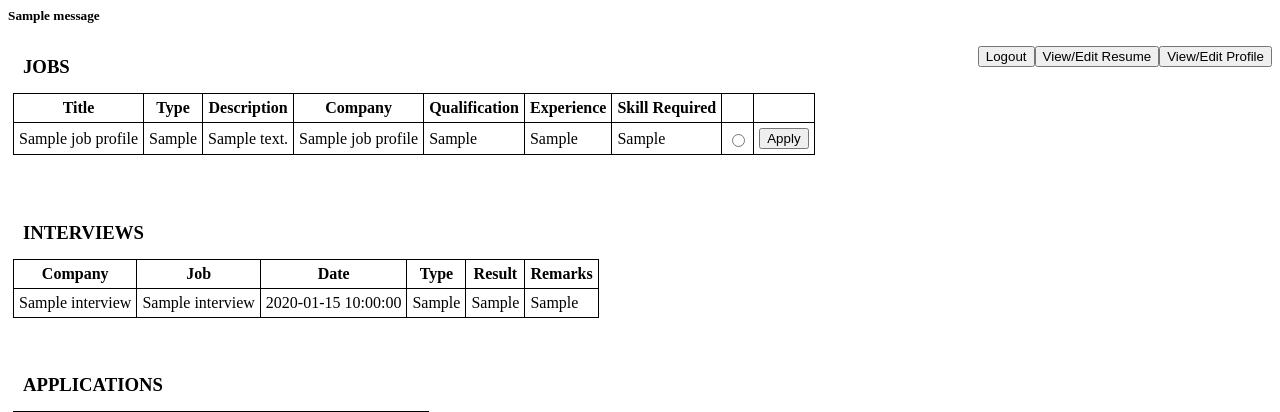
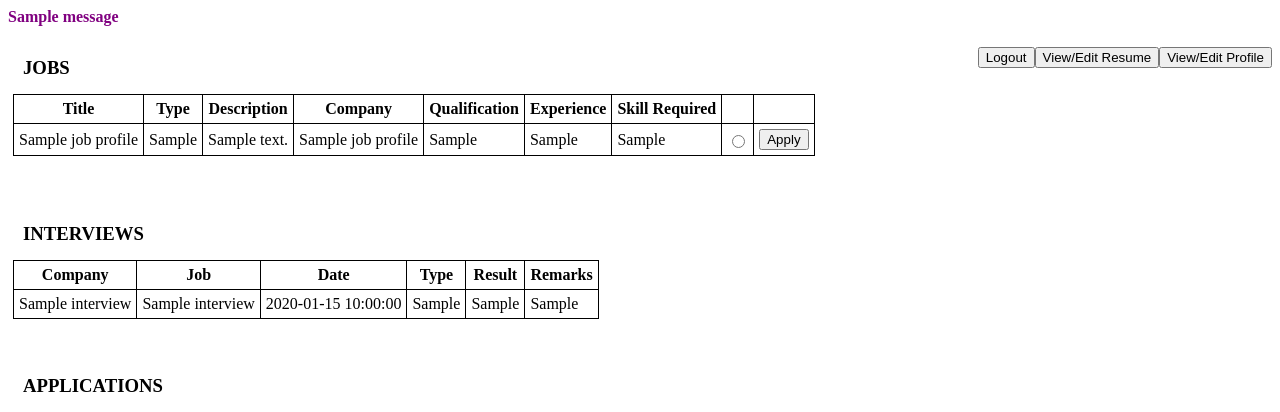
Before and after one commit to pbinfinite/JobPortal, a Flask app: page /home_cand in a window 1280 px wide. Shown: the top 412 px of the page. Run offline with Flask 2, Linux system fonts and the light colour scheme; the visitor is signed in with stand-in values (Sample User, id 1); one stand-in notice (Sample message) is shown; a database or web service that is not in the repository returns one stand-in record (values such as "Sample title"); some libraries are stand-ins or nearby versions.

Commit message:
Update messages.html

```diff
--- a/templates/messages.html
+++ b/templates/messages.html
@@ -1 +1 @@
-<h5>{{ get_flashed_messages()[0] }}</h5>
+<h4 style="color: purple;">{{ get_flashed_messages()[0] }}</h4>
```
